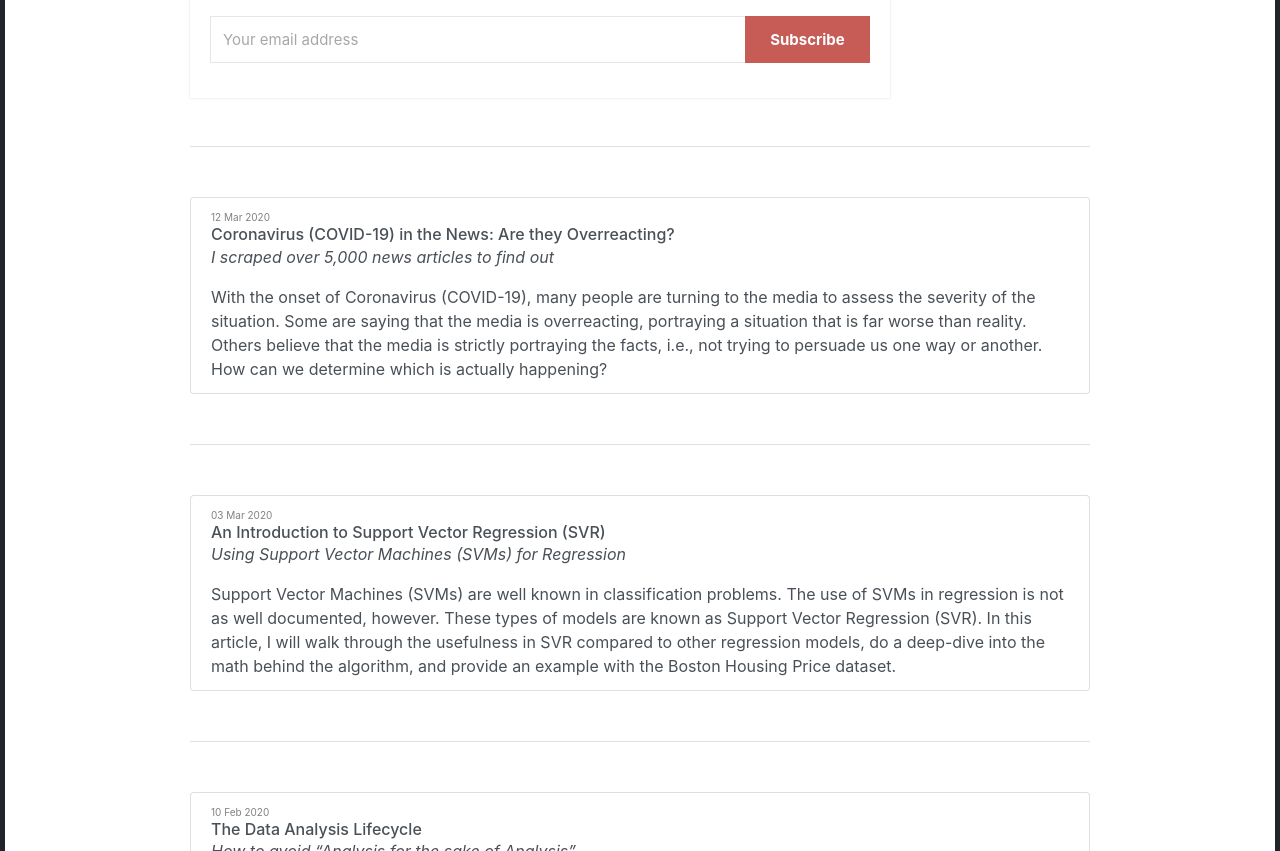
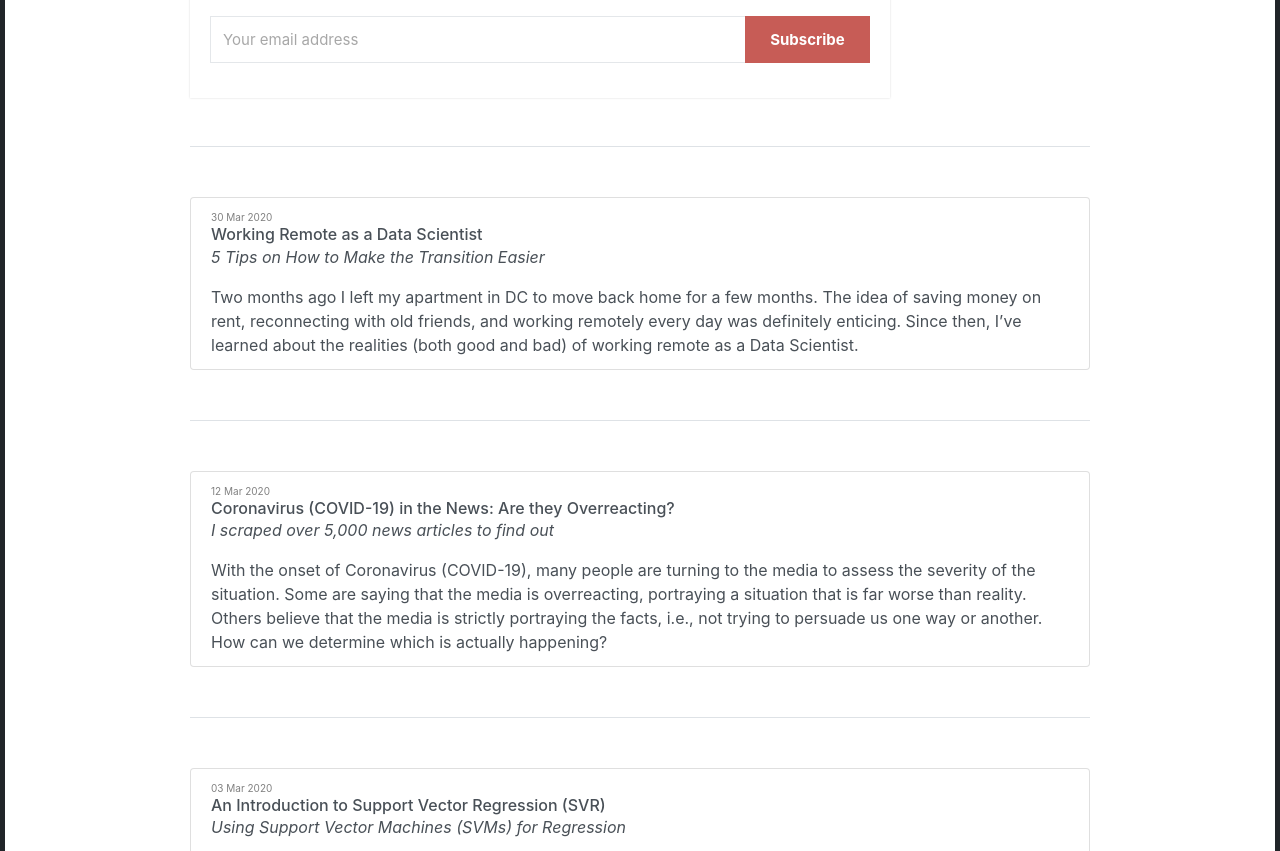
Before and after one commit to tomsharp/tmsharp.github.io, a Jekyll site: the page built from blog.html, in a window 1280 px wide and 900 px high, scrolled down 756 px, cut to the strip 49-900 px from the top of the window. Built offline with Jekyll 4.4.1, drawn with Linux system fonts in a browser that asks for light colours.

Commit message:
added working remote article to blog

```diff
--- a/_data/medium_posts.yml
+++ b/_data/medium_posts.yml
@@ -1,3 +1,12 @@
+- title: "Working Remote as a Data Scientist"
+  subtitle: 5 Tips on How to Make the Transition Easier
+  date: 30/03/2020
+  excerpt: Two months ago I left my apartment in DC to move back home for a few months.
+            The idea of saving money on rent, reconnecting with old friends, and working remotely every day
+            was definitely enticing. Since then, I’ve learned about the realities (both good and bad) of
+            working remote as a Data Scientist.
+  link: https://medium.com/@tomsharp/working-remote-data-science-e2f392776d1a
+  target: _blank
 - title: "Coronavirus (COVID-19) in the News: Are they Overreacting?"
   subtitle: I scraped over 5,000 news articles to find out
   date: 12/03/2020
```
